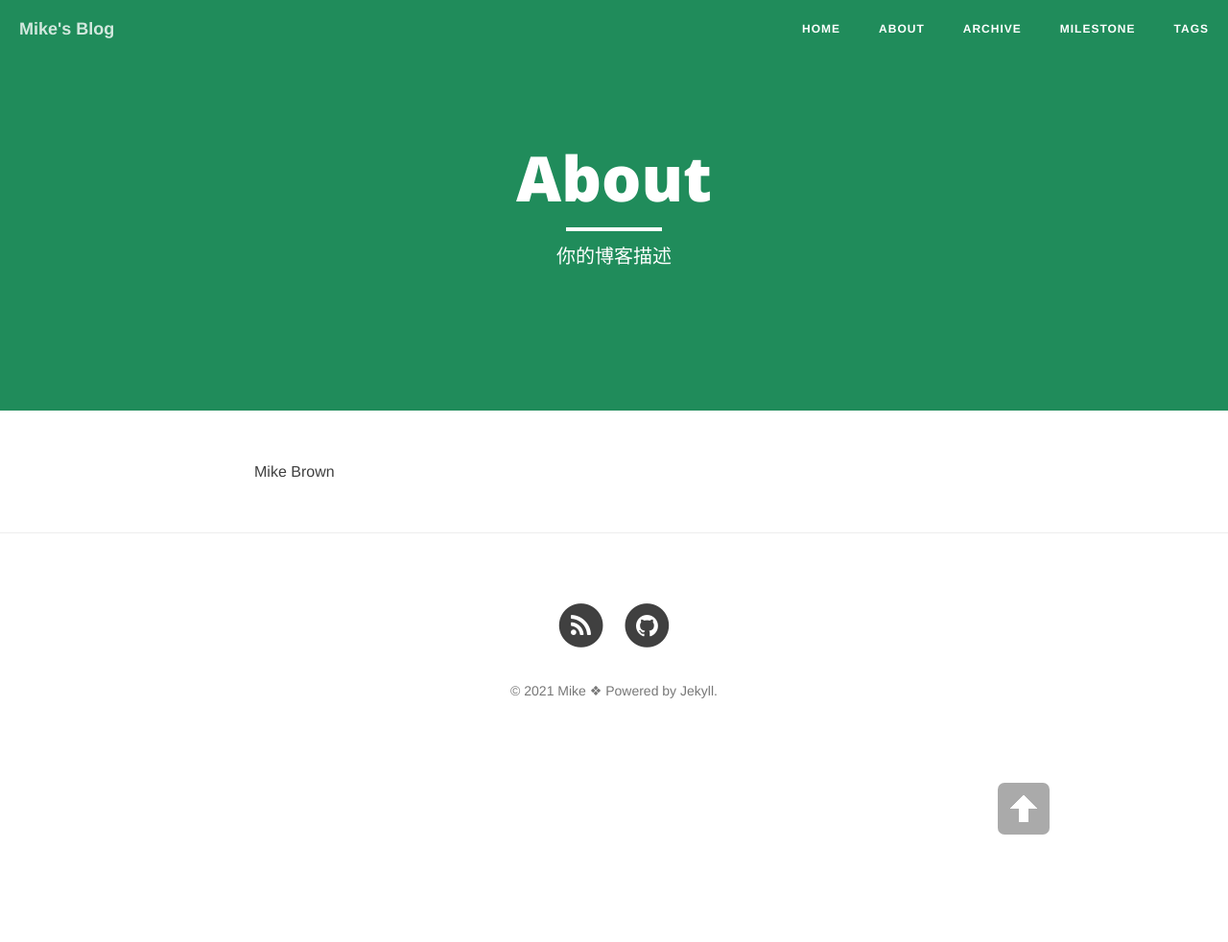
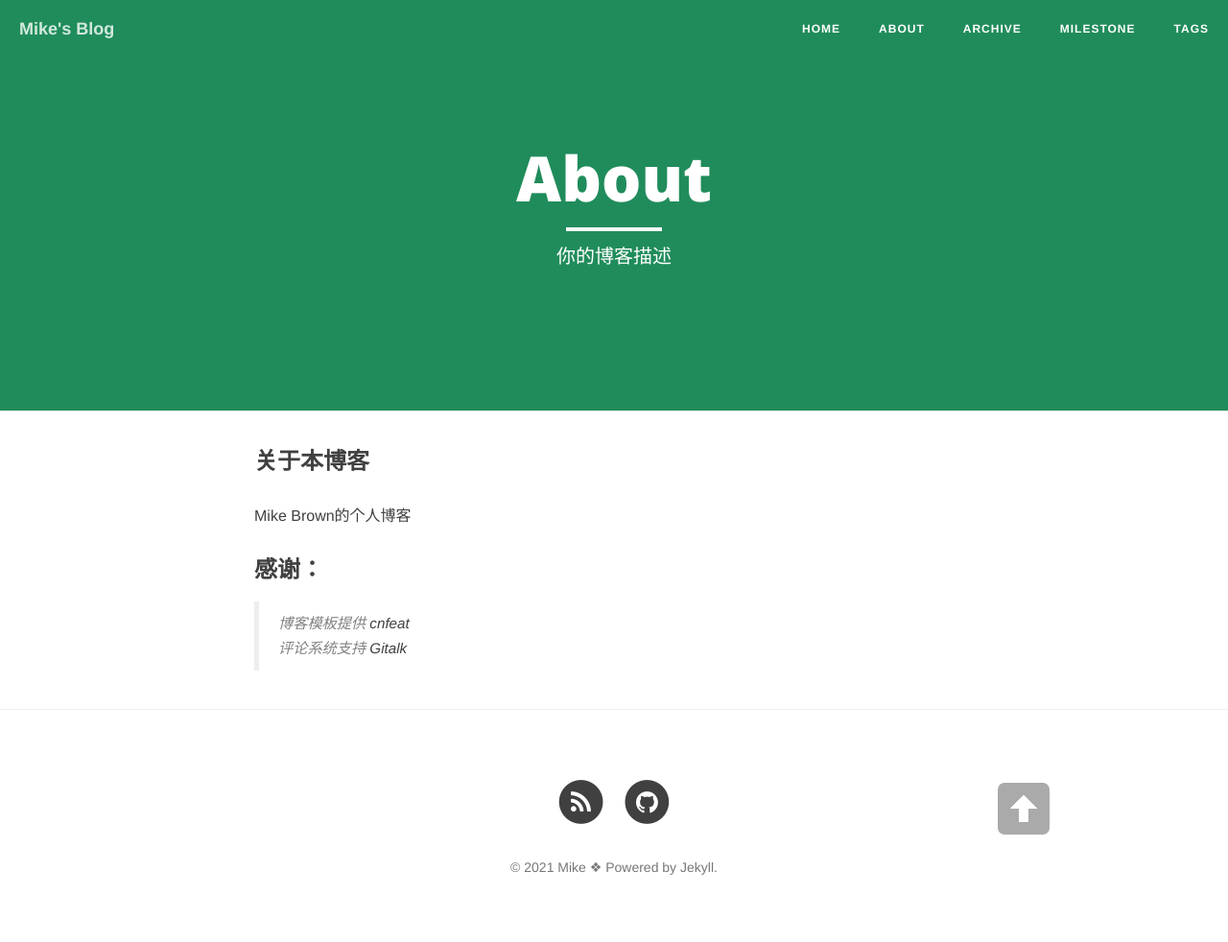
Before and after one commit to mike-brown8/Blog, a Jekyll site: the page built from about.md, in a window 1280 px wide. Shown: the whole page at 96% size. Built offline with Jekyll 4.4.1, drawn with Linux system fonts in a browser that asks for light colours; nearby versions of some CDN libraries; before the commit the page ends 900 px from its top, so only the background shows below that.

Commit message:
更新 about.md

```diff
--- a/about.md
+++ b/about.md
@@ -5,4 +5,9 @@ description: "你的博客描述 "
 header-img: "img/green.jpg"
 ---
 
-Mike Brown
+### 关于本博客
+Mike Brown的个人博客
+### 感谢：
+> 博客模板提供 [cnfeat](https://github.com/cnfeat/blog.io)
+>
+> 评论系统支持 [Gitalk](https://github.com/gitalk/gitalk)
```
